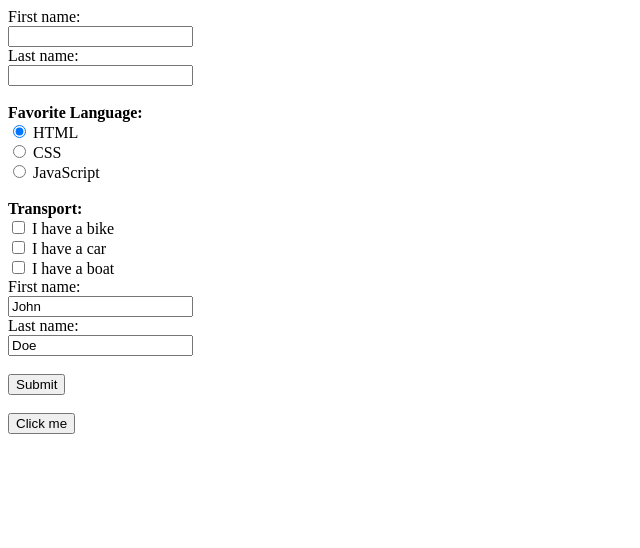
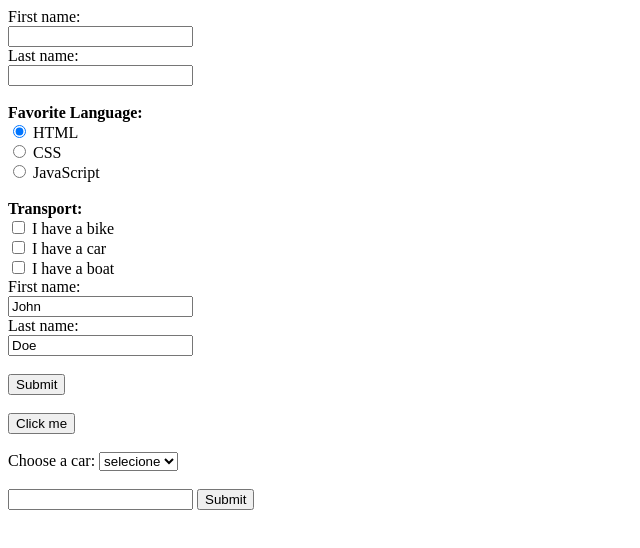
Before and after one commit to S100000/Forms-HTML, a plain HTML site: page Index.html in a window 1280 px wide. Shown: the whole page, without its empty margins (0-640 px from the left). Drawn offline with Linux system fonts and the light colour scheme.

Commit message:
Change form action

```diff
--- a/Index.html
+++ b/Index.html
@@ -6,7 +6,7 @@
     <title>Document</title>
 </head>
 <body>
-    <form action="https://www.w3schools.com/action_page.php">
+    <form action="">
         <label for="fname">First name:</label><br>
         <input type="text" id="fname" name="fname"><br>
         <label for="lname">Last name:</label><br>
@@ -33,7 +33,7 @@
         <label for="vehicle3"> I have a boat</label>
     </form>
 
-    <form action="/action_page.php">
+    <form action="">
         <label for="fname">First name:</label><br>
         <input type="text" id="fname" name="fname" value="John"><br>
         <label for="lname">Last name:</label><br>
@@ -42,6 +42,27 @@
     </form>
 
     <input type="button" value="Click me" onclick="alert('Ola')">
+    <br><br>
+    <label for="cars">Choose a car:</label>
+    <select id="cars" name="cars">
+    <option value="selecione">selecione</option>
+    <option value="volvo">Volvo</option>
+    <option value="saab">Saab</option>
+    <option value="fiat">Fiat</option>
+    <option value="audi">Audi</option>
+    </select>
+    <br><br>
 
+    <form action="">
+        <input list="browsers" name="browser">
+        <datalist id="browsers">
+       <option value="Internet Explorer">
+       <option value="Firefox">
+       <option value="Chrome">
+       <option value="Opera">
+       <option value="Safari">
+        </datalist>
+        <input type="submit">
+       </form>
 </body>
 </html>
```
